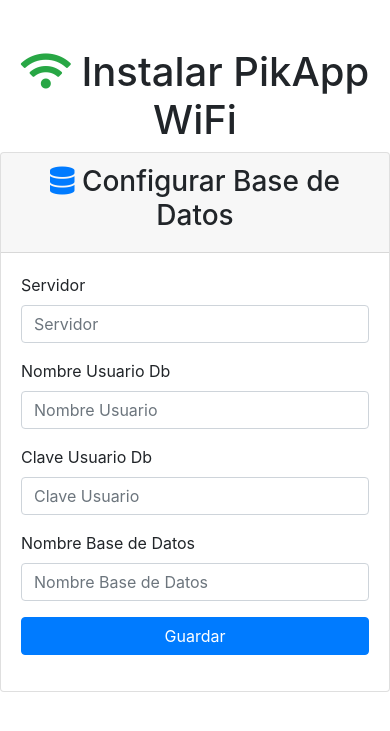
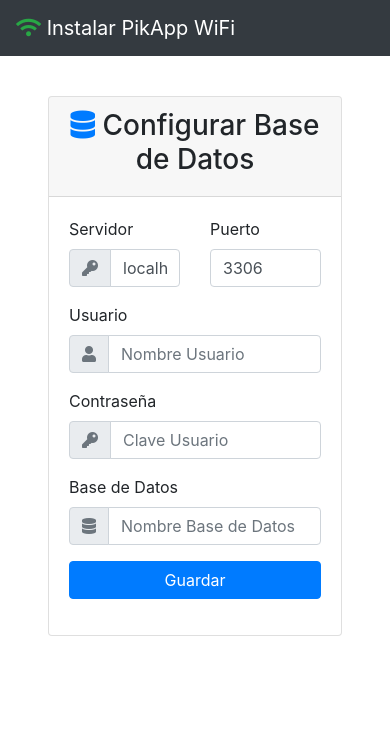
Before and after one commit to juanmaioli/PikappWiFi, a PHP site: page /install.php in a window 390 px wide. Shown: the top 731 px of the page. Run offline with PHP 8.4, Linux system fonts and the light colour scheme.

Commit message:
install completed

```diff
--- a/install.php
+++ b/install.php
@@ -2,7 +2,7 @@
 
 $errorTest = "";
   if( isset( $_GET['e'])) {
-    $errorTest = "<h3 class='text-center  mb_5'> <i class='fas fa-times-circle text-danger'></i>&nbsp;Error de conexion, revise la configuracion</h3>";
+    $errorTest = "<div class='alert alert-danger mt-5' role='alert'><h3 class='text-center  mb_5'> <i class='fas fa-times-circle text-danger'></i>&nbsp;Error de conexion, revise la configuracion</h3></div>";
   }
 ?>
 
@@ -38,34 +38,60 @@
  </head>
  <body>
 
-   <div class="row">
-     <div class="col-md-3"></div>
-     <div class="col-md-6"><h1 class="text-center m-5"><?php echo $errorTest;?><h1 class="text-center"><i class="fa fa-wifi text-success"></i>&nbsp;Instalar PikApp WiFi</h1></div>
-     <div class="col-md-3"></div>
-   </div>
-
-   <div class="row">
+   <nav class="navbar navbar-expand-md bg-dark navbar-dark fixed-top">
+     <a class="navbar-brand" href="#"><i class='fas fa-wifi text-success'></i>&nbsp;Instalar PikApp WiFi</a>
+   </nav>
+   <div class="p-5">
+     <?= $errorTest;?>
+     <div class="row mt-5">
        <div class="col-md-4"></div>
        <div class="col-md-4">
          <form action="installdb.php" method="post" name="db_config" id="db_config">
            <div class="card">
              <div class="card-header"><h3 class="text-center"><i class="fas fa-database text-primary"></i>&nbsp;Configurar Base de Datos</h3></div>
              <div class="card-body">
-             <div class="form-group">
+               <div class="row">
+                 <div class="col">
                    <label>Servidor</label>
-               <input type="text" class="form-control" name="db_server" id="db_server" autocomplete="off" placeholder="Servidor" required>
+                   <div class="input-group mb-3">
+                     <div class="input-group-prepend">
+                       <span class="input-group-text" id="basic-addon1"><i class="fas fa-key text-secondary"></i></span>
+                     </div>
+                     <input type="text" class="form-control" name="db_server" id="db_server" autocomplete="off" placeholder="Servidor" value="localhost" required>
+                   </div>
+
+                 </div>
+                 <div class="col">
+                   <label>Puerto</label>
+                   <input type="text" class="form-control" name="db_serverport" id="db_serverport" autocomplete="off" placeholder="Puerto" value="3306" required>
+                 </div>
                </div>
                <div class="form-group">
-               <label>Nombre Usuario Db</label>
+                 <label>Usuario</label>
+                 <div class="input-group mb-3">
+                   <div class="input-group-prepend">
+                     <span class="input-group-text" id="basic-addon1"><i class="fas fa-user text-secondary"></i></span>
+                   </div>
                    <input type="text" class="form-control" name="db_user" id="db_user" autocomplete="off" placeholder="Nombre Usuario" required>
                  </div>
+               </div>
                <div class="form-group">
-               <label>Clave Usuario Db</label>
+                 <label>Contraseña</label>
+                 <div class="input-group mb-3">
+                   <div class="input-group-prepend">
+                     <span class="input-group-text" id="basic-addon1"><i class="fas fa-key text-secondary"></i></span>
+                   </div>
                    <input type="password" class="form-control" name="db_pass" id="db_pass" autocomplete="off" placeholder="Clave Usuario">
                  </div>
+               </div>
                <div class="form-group">
-               <label>Nombre Base de Datos</label>
+                 <label>Base de Datos</label>
+                 <div class="input-group mb-3">
+                   <div class="input-group-prepend">
+                     <span class="input-group-text" id="basic-addon1"><i class="fas fa-database text-secondary"></i></span>
+                   </div>
                    <input type="text" class="form-control" name="db_name" id="db_name" autocomplete="off" placeholder="Nombre Base de Datos" required>
+                 </div>
                </div>
                <div class="form-group">
                  <div class="form-row">
@@ -79,5 +105,6 @@
          </div>
          <div class="col-md-4"></div>
        </div>
+     </div>
  </body>
  </html>
```
Also changed, not shown: installadduser.php (added, +23 -0 lines), installdb.php (+34 -19 lines). Lines whose indentation alone changed are shown as unchanged.
